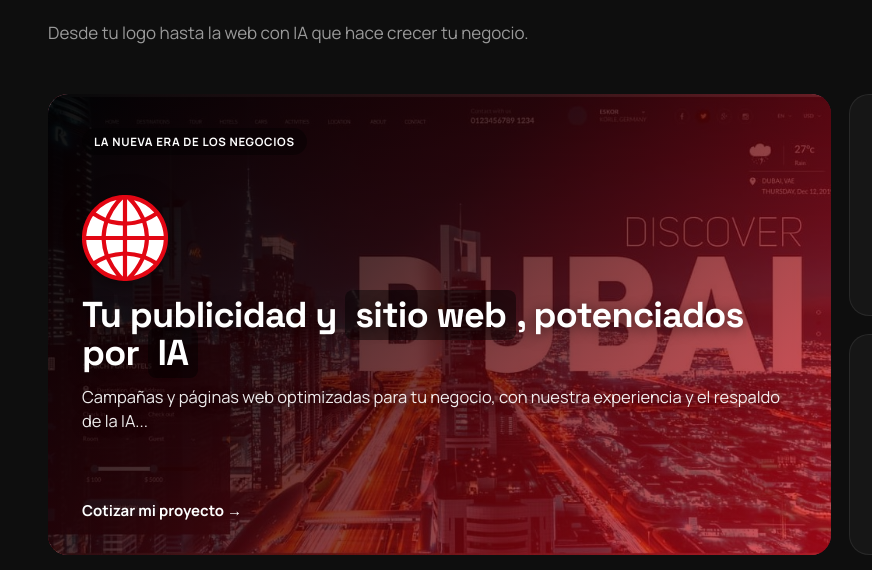
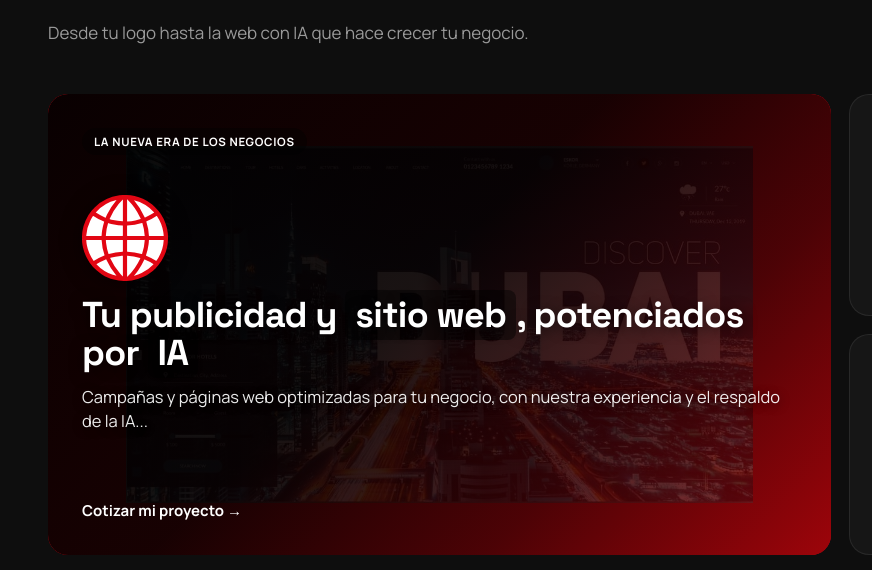
Before and after one commit to smsuministrospublicidad-lang/sm-publicidad, a website: page index.html in a window 1280 px wide. Shown: the part 1878-2448 px from the top of the page, 0-872 px from the left. Drawn offline with Linux system fonts and the light colour scheme.

Commit message:
Alejar la imagen de fondo (mas contorno tipo captura) y oscurecer el overlay
Se reduce el tamano de la imagen (80%) para que se vea como una captura
enmarcada, y el degradado pasa a ser predominantemente negro con el
rojo solo como acento en la esquina.

```diff
--- a/assets/css/styles.css
+++ b/assets/css/styles.css
@@ -374,11 +374,11 @@ h1, h2, h3 { font-family: var(--font-display); letter-spacing: -.02em; }
 .service-card-feature:hover { transform: translateY(-6px); }
 .service-card-feature-bg {
   position: absolute; inset: 0; z-index: 0;
-  background-size: cover; background-position: center;
+  background-size: 80%; background-position: center; background-repeat: no-repeat;
 }
 .service-card-feature-bg::after {
   content: ''; position: absolute; inset: 0;
-  background: linear-gradient(135deg, rgba(0, 0, 0, .93) 0%, rgba(45, 2, 4, .82) 40%, rgba(140, 4, 10, .72) 72%, rgba(226, 6, 19, .68) 100%);
+  background: linear-gradient(135deg, rgba(0, 0, 0, .96) 0%, rgba(8, 1, 1, .93) 45%, rgba(55, 2, 4, .88) 72%, rgba(140, 4, 8, .8) 100%);
 }
 .service-card-feature > *:not(.service-card-feature-bg) { position: relative; z-index: 1; }
 .service-tag {
```
